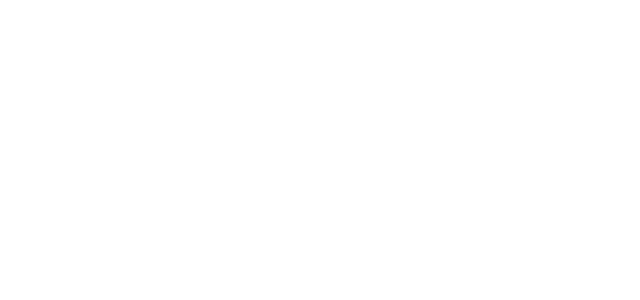
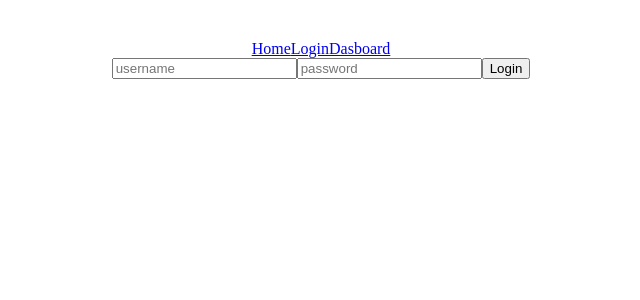
Before and after one commit to ditzzcode/vite-react, a React (Vite) app: page /login in a window 1280 px wide. Shown: the top 300 px of the page, without its empty margins (319-959 px from the left). Built offline with nearby package versions, Linux system fonts and the light colour scheme.

Commit message:
latihan 1 router dengan hook

```diff
--- a/package.json
+++ b/package.json
@@ -11,7 +11,8 @@
   },
   "dependencies": {
     "react": "^18.3.1",
-    "react-dom": "^18.3.1"
+    "react-dom": "^18.3.1",
+    "react-router-dom": "^7.1.1"
   },
   "devDependencies": {
     "@eslint/js": "^9.17.0",
--- a/src/App.jsx
+++ b/src/App.jsx
@@ -1,13 +1,55 @@
+import './App.css';
+import { lazy, Suspense } from 'react';
+import { BrowserRouter, Route, Routes, Link } from 'react-router-dom';
+import { useAuth, AuthProvider } from './routes/AuthContext';
 
-import './App.css'
+
+const Page = lazy(() =>import ('./routes/about'));
+const Home = lazy(() => import('./routes/Home'));
+const About = lazy(() => import('./routes/about'));
+const Dasboard = lazy(() => import('./routes/Dasboard'));
+const  Login = lazy(() => import('./routes/Login'));
+const NotFound = lazy(() => import('./routes/NotFound'));
 
 function App() {
 
+const ProtectDasboard = ({children}) => {
+  const {isLoggin} = useAuth();
+  return isLoggin ? children : <h1>mohon login</h1>
+}
+
+const Load = () => {
+  return <h1>loading</h1>
+}
+
   return (
     <>
-
+      <AuthProvider>
+        <Suspense fallback={<Load/>}>
+          <BrowserRouter>
+            <nav>
+              <Link to={'/'}>Home</Link>
+              <Link to={'/login'}>Login</Link>
+              <Link to={'dasboard'}>Dasboard</Link>
+            </nav>
+            <Routes>
+              <Route path='/' element={<Home/>}/>
+              <Route path='/login' element={<Login/>}/>
+              <Route path='/dasboard' element={
+                <ProtectDasboard>
+                  <Dasboard/>
+                </ProtectDasboard>
+              }>
+                <Route path='about' element={<About/>}/>
+                <Route path='page' element={<Page/>}/>
+              </Route>
+              <Route path='*' element={<NotFound/>}/>
+            </Routes>
+          </BrowserRouter>
+        </Suspense>
+      </AuthProvider>
     </>
-  )
+  );
 }
 
-export default App
+export default App;
--- /dev/null
+++ b/src/routes/AuthContext.jsx
@@ -0,0 +1,43 @@
+import { createContext , useContext , useState} from "react";
+import { useNavigate } from "react-router-dom";
+
+const AuthContext = createContext();
+
+const admin = {
+  username:"kominfo",
+  password:"admin#123",
+}
+
+export function AuthProvider({children}){
+
+const [isLoggin , setLoggin] = useState(false);
+const [error , setError] = useState("");
+
+
+const login = (username , password , navigate) => {
+  if(username === admin.username && password === admin.password) {
+    console.log("succes")
+    setLoggin(true);
+    setError("")
+    navigate('/dasboard')
+  } else {
+    setError("invalid username or password");
+  };
+}
+
+const Logout = () => {
+  setLoggin(false);
+  setError("");
+}
+
+return (
+  <AuthContext.Provider value={{isLoggin , error , login , Logout}}>
+    {children}
+  </AuthContext.Provider>
+)
+
+}
+
+export function useAuth(){
+  return useContext(AuthContext)
+}
--- /dev/null
+++ b/src/routes/Dasboard.jsx
@@ -0,0 +1,18 @@
+import { Link } from "react-router-dom";
+import { useAuth } from "./AuthContext";
+
+export default function Dasboard(){
+  const { isLoggin , Logout } = useAuth();
+
+  return (
+    <div>
+      {isLoggin ? "yes" : "no"}
+      <button onClick={Logout}>Logout</button>
+
+      <div>
+        <Link to={'/about'}/>
+        <Link to={'/page'}/>
+      </div>
+    </div>
+  )
+}
--- /dev/null
+++ b/src/routes/Home.jsx
@@ -0,0 +1,5 @@
+export default function Home () {
+  return (
+    <h1>Halaman Home</h1>
+  )
+}
--- /dev/null
+++ b/src/routes/Login.jsx
@@ -0,0 +1,32 @@
+import { useNavigate } from "react-router-dom";
+import { useAuth } from "./AuthContext";
+import { useState } from "react";
+
+
+export default function Login(){
+  const [username , setUsername] = useState("");
+  const [password , setPassword] = useState("");
+  const navigate = useNavigate()
+
+  const {login  , error} = useAuth();
+
+  const handleLogin = () => {
+    login(username , password , navigate)
+  }
+
+
+  return (
+    <div>
+      <input type="text" value={username} onChange={(e) => {
+        setUsername(e.target.value)
+      }} placeholder="username"/>
+      <input type="password" value={password} onChange={(e) => {
+        setPassword(e.target.value)
+      }} placeholder="password"/>
+
+      <button onClick={handleLogin}>Login</button>
+      {error && <p>{error}</p>}
+    </div>
+  )
+
+}
--- /dev/null
+++ b/src/routes/Page.jsx
@@ -0,0 +1,3 @@
+export default function Page(){
+  return <h1>HaLAMAN PAGE</h1>
+}
--- /dev/null
+++ b/src/routes/about.jsx
@@ -0,0 +1,3 @@
+export default function Page(){
+  return <h1>HALAMAN ABOUT</h1>
+}
```
Also changed, not shown: src/routes/NotFound.jsx (added), 1 other file (tests, documents, lock files or other folders).
